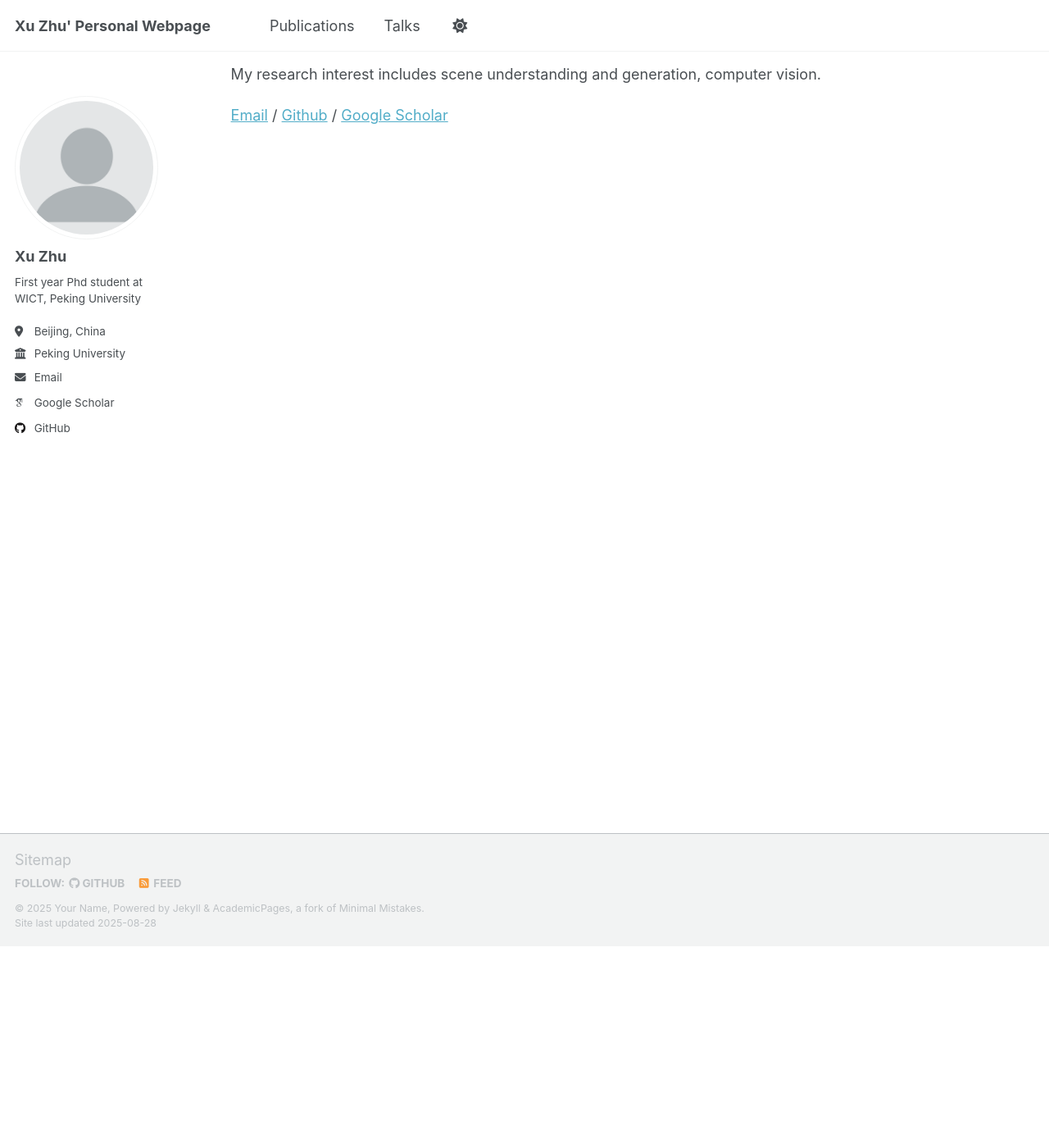
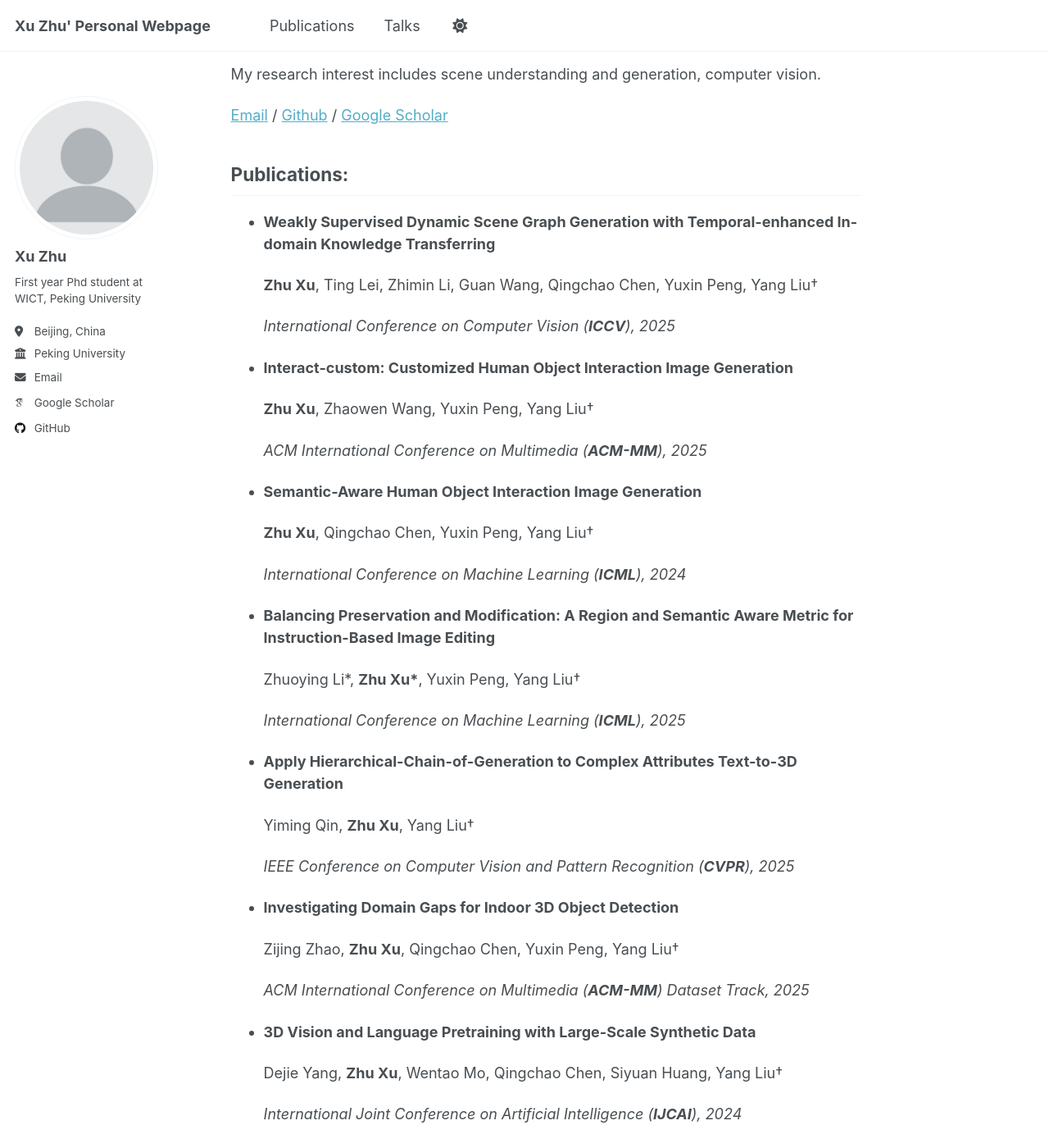
Before and after one commit to xuzhu1218/xuzhu1218.github.io, a Jekyll site: the page built from _pages/about.md, in a window 1280 px wide and 1400 px high, scrolled down 246 px. Shown: the whole window at 82% size. Built offline with Jekyll 4.4.1, drawn with Linux system fonts in a browser that asks for light colours; some web fonts are replaced; a script that is not in the unit is left out; some of the changed text lies outside the part shown.

Commit message:
Update about.md

```diff
--- a/_pages/about.md
+++ b/_pages/about.md
@@ -14,3 +14,48 @@ My research interest includes scene understanding and generation, computer visio
 
 
 [Email](xuzhu@stu.pku.edu.cn) / [Github](https://github.com/XZPKU) / [Google Scholar](https://scholar.google.com/citations?user=c3cgxwoAAAAJ&hl=zh-CN)
+
+
+## Publications:
+
+- **Weakly Supervised Dynamic Scene Graph Generation with Temporal-enhanced In-domain Knowledge Transferring**
+
+  **Zhu Xu**, Ting Lei, Zhimin Li, Guan Wang, Qingchao Chen, Yuxin Peng, Yang Liu†
+
+  *International Conference on Computer Vision (**ICCV**), 2025*
+- **Interact-custom: Customized Human Object Interaction Image Generation**
+
+  **Zhu Xu**, Zhaowen Wang, Yuxin Peng, Yang Liu†
+
+  *ACM International Conference on Multimedia (**ACM-MM**), 2025*
+- **Semantic-Aware Human Object Interaction Image Generation**
+
+  **Zhu Xu**, Qingchao Chen, Yuxin Peng, Yang Liu†
+
+  *International Conference on Machine Learning (**ICML**), 2024*
+- **Balancing Preservation and Modification: A Region and Semantic Aware Metric for Instruction-Based Image Editing**
+
+  Zhuoying Li*, **Zhu Xu\***, Yuxin Peng, Yang Liu†
+
+  *International Conference on Machine Learning (**ICML**), 2025*
+- **Apply Hierarchical-Chain-of-Generation to Complex Attributes Text-to-3D Generation**
+
+  Yiming Qin, **Zhu Xu**, Yang Liu†
+
+  *IEEE Conference on Computer Vision and Pattern Recognition (**CVPR**), 2025*
+- **Investigating Domain Gaps for Indoor 3D Object Detection**
+
+  Zijing Zhao, **Zhu Xu**, Qingchao Chen, Yuxin Peng, Yang Liu†
+
+  *ACM International Conference on Multimedia (**ACM-MM**) Dataset Track, 2025*
+
+- **3D Vision and Language Pretraining with Large-Scale Synthetic Data**
+
+  Dejie Yang, **Zhu Xu**, Wentao Mo, Qingchao Chen, Siyuan Huang, Yang Liu†
+
+  *International Joint Conference on Artificial Intelligence (**IJCAI**), 2024*
+- **Hierarchical Sub-action Tree for Continuous Sign Language Recognition**
+
+  Dejie Yang, **Zhu Xu**, Xinjie Gao, Yang Liu†
+
+  *IEEE International Conference on Multimedia&Expo (**ICME**), 2025*
```
Also changed, not shown: other parts of _pages/about.md (+1 -1 lines).
